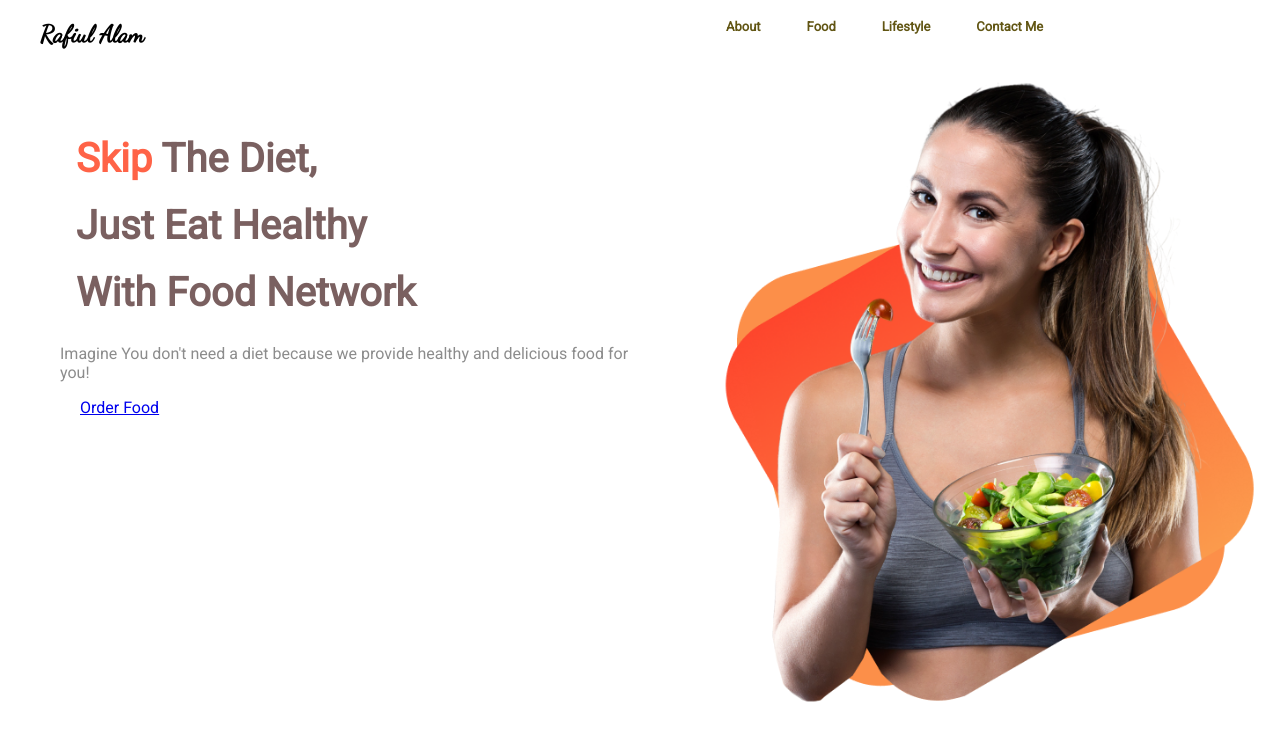
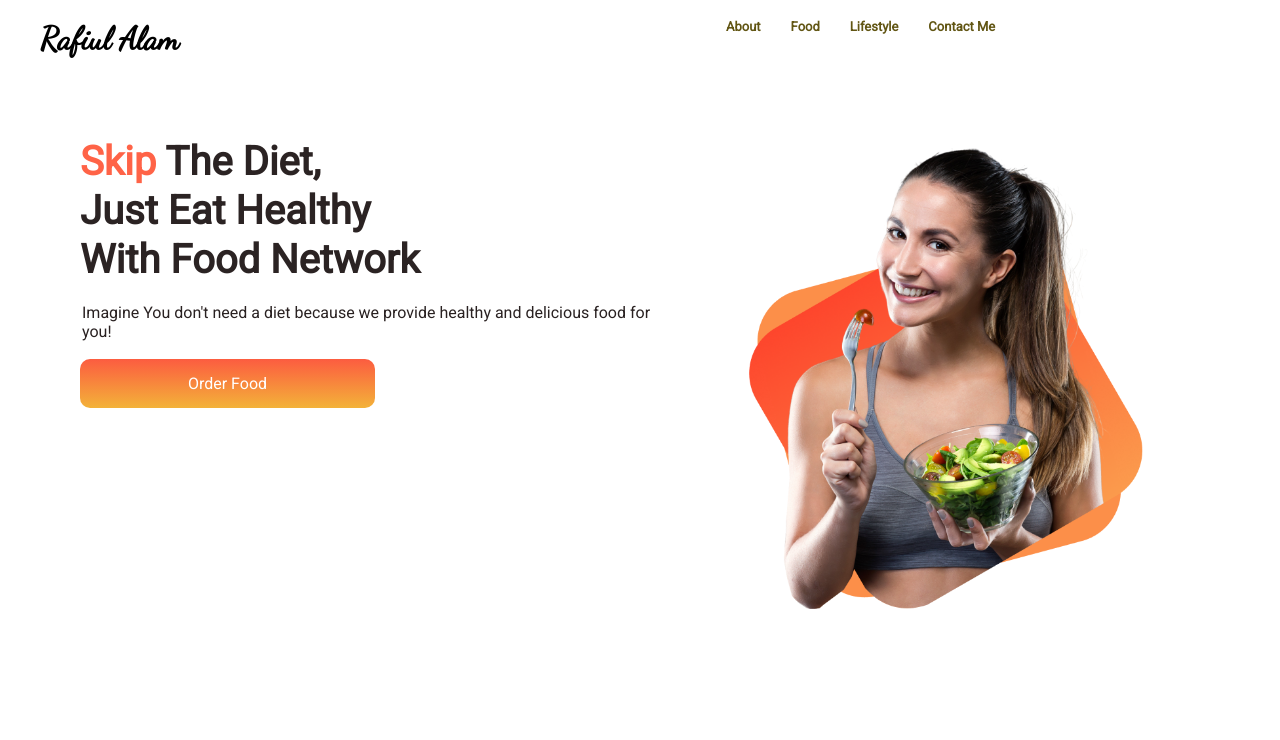
Before and after one commit to RafiulAlam98/Assignment-Developer-Portfolio, a plain HTML site: page index.html in a window 1280 px wide. Drawn offline with Linux system fonts and the light colour scheme.

Commit message:
button added

```diff
--- a/index.html
+++ b/index.html
@@ -22,7 +22,7 @@
 
   <!-- Header section -->
 
-  <section class="flexible">
+  <header class="flexible">
     <div class="side-by-side">
       <h1 class="dancing-script">Rafiul Alam</h1>
     </div>
@@ -35,33 +35,27 @@
         <li><a href="#">Contact Me</a></li>
       </ul>
     </div>
-  </section>
+  </header>
 
   <!-- Main Section - 1 -->
 
-  <section class="flexible">
-    <div id="about" class="side-by-side">
-      <!-- <p class="heading-intro">
-        <span class="color">Skip</span> The Diet, <br>
-        Just Eat Healthy <br>
-        With Food Network
-      </p> -->
-
+  <section id="about" class="flexible">
+    <div class="side-by-side">
 
       <h1 class="heading-intro"><span class="color">Skip</span> The Diet, </h1>
       <h1 class="heading-intro">Just Eat Healthy</h1>
       <h1 class="heading-intro">With Food Network</h1>
 
-
-      <p class="another-para">
+      <p class="intro-paragraph">
         Imagine You don't need a diet because we provide healthy and delicious food for you!
       </p>
 
-      <div class="side-by-side button"><a href="#">Order Food</a></div>
+      <div class="side-by-side link-button"><a href="#">Order Food</a></div>
+
     </div>
 
     <div class="side-by-side">
-      <img src="images/female/Group 8425.png" alt="boy" width="100%">
+      <img src="images/female/Group 8425.png" alt="boy" width="80%">
     </div>
 
   </section>
--- a/style.css
+++ b/style.css
@@ -8,6 +8,7 @@ body {
 }
 .flexible {
   display: flex;
+  padding-bottom: 40px;
 }
 .side-by-side {
   width: 50%;
@@ -16,13 +17,15 @@ body {
 .dancing-script {
   font-family: "Dancing Script", cursive;
   padding-left: 20px;
+  padding-top: 20px;
 }
 ul {
   list-style-type: none;
 }
 li {
   display: inline;
-  padding: 16px;
+  padding-top: 30px;
+  padding-left: 16px;
 }
 li a {
   text-decoration: none;
@@ -41,18 +44,34 @@ li a:hover {
 .color {
   color: tomato;
 }
+h1 {
+  margin: 0;
+  padding: 0;
+}
 .heading-intro {
   font-size: 40px;
   font-weight: 800;
-  color: rgb(122, 96, 96);
-  padding: 16px;
-  line-height: 2px;
+  color: rgb(43, 35, 35);
+  padding-bottom: 2px;
 }
-.another-para {
-  font-weight: 300;
-  color: rgba(128, 128, 128, 0.904);
+.intro-paragraph {
+  font-weight: 200;
+  color: rgba(19, 10, 10, 0.904);
+  padding: 2px;
 }
 
 .side-by-side img {
   padding-left: 40px;
 }
+
+.link-button {
+  background-image: linear-gradient(rgb(252, 92, 64), rgb(243, 178, 57));
+  padding: 15px 25px;
+  border-radius: 10px;
+  display: inline-block;
+  text-align: center;
+}
+.link-button a {
+  text-decoration: none;
+  color: #fff;
+}
```
